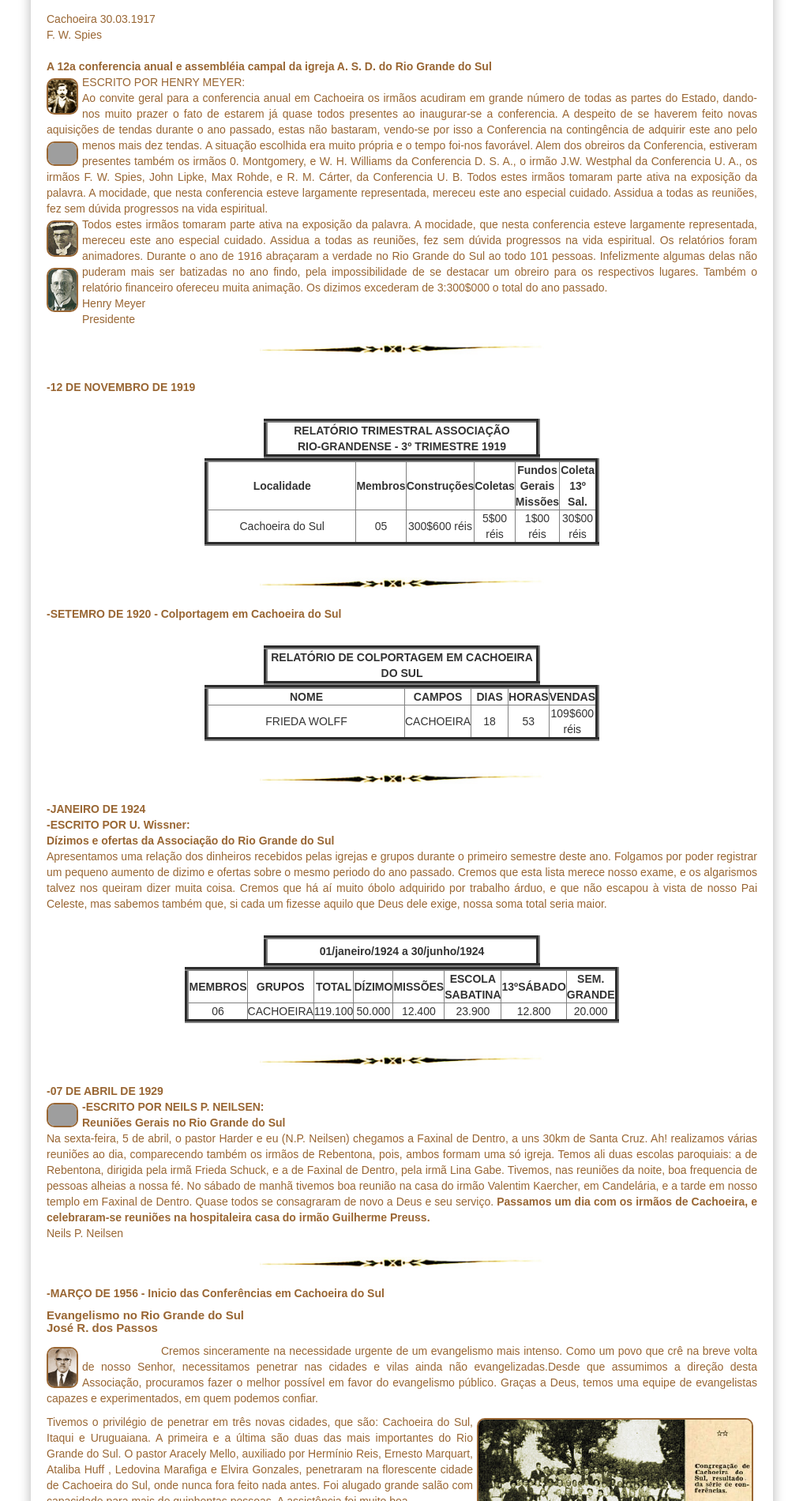
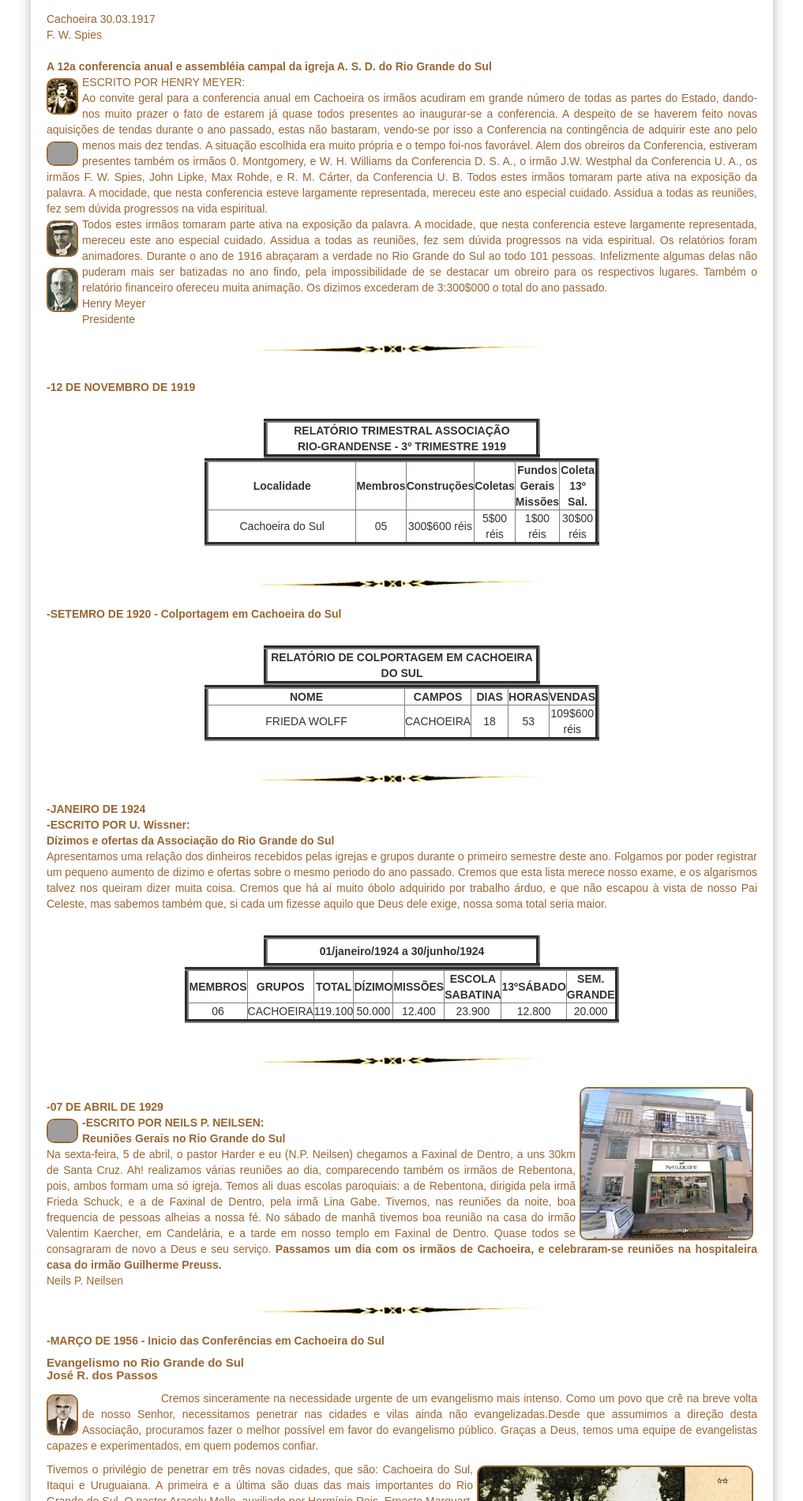
Before and after one commit to claudiovargas1955/claudiovargas1955.github.io, a Jekyll site: the page built from _pages/história-da-iasd-cachoeira.html, in a window 1280 px wide. Shown: the part 2137-4037 px from the top of the page at 79% size, without its empty margins (131-1148 px from the left). Built offline with Jekyll 4.4.1, drawn with Linux system fonts in a browser that asks for light colours; some web fonts are replaced; grey boxes are pictures that could not be loaded.

Commit message:
Update história-da-iasd-cachoeira.html

```diff
--- a/_pages/história-da-iasd-cachoeira.html
+++ b/_pages/história-da-iasd-cachoeira.html
@@ -359,6 +359,7 @@ mas sabemos também que, si cada um fizesse aquilo que Deus dele exige, nossa so
    </div><br>
 
 <img class="dir3" style="float:center"; src="/images/separacao.jpg" class="img-responsive" width="400px" title="";/><br>
+<img class="dir2" style="float:right"; src="/images/preuss.jpg" class="img-responsive" width="220px" title="Casa do Eugenio Preuss";/><br>
 
 <p><b>-07 DE ABRIL DE 1929 <br>
 <img class="esq5" style="float:left"; src="/images/Neilsen.jpg" class="img-responsive" width="40px" title="Pr. Neils P. Neilsen *1871/+1947";/>
```
